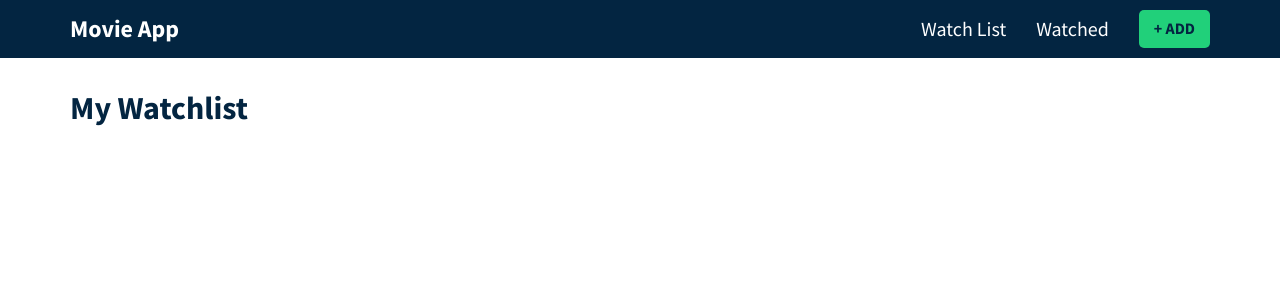
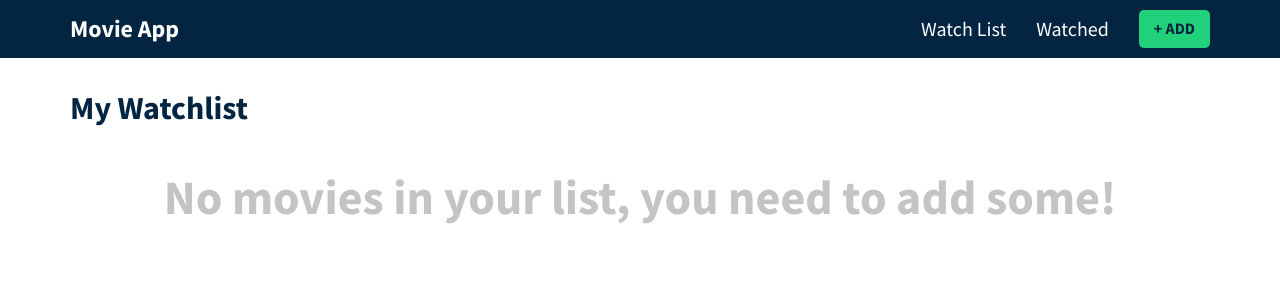
Before and after one commit to AlexxDv/movie-app-softuni-project, a React (Create React App) app: page / in a window 1280 px wide. Shown: the top 300 px of the page. Built offline with nearby package versions, Linux system fonts and the light colour scheme.

Commit message:
checking the length

```diff
--- a/src/components/Watchlist.js
+++ b/src/components/Watchlist.js
@@ -11,11 +11,15 @@ export const Watchlist = () => {
           <h1 className="heading">My Watchlist</h1>
         </div>
 
+        {watchlist.length > 0 ?
           <div className="movie-grid">
             {watchlist.map(movie => (
               <WatchListCard key={movie.id} movie={movie} type="watchlist" />
             ))}
           </div>
+          :
+          <h2 className="no-movies">No movies in your list, you need to add some!</h2>
+        }
 
       </div>
     </div>
```
Lines whose indentation alone changed are shown as unchanged.
